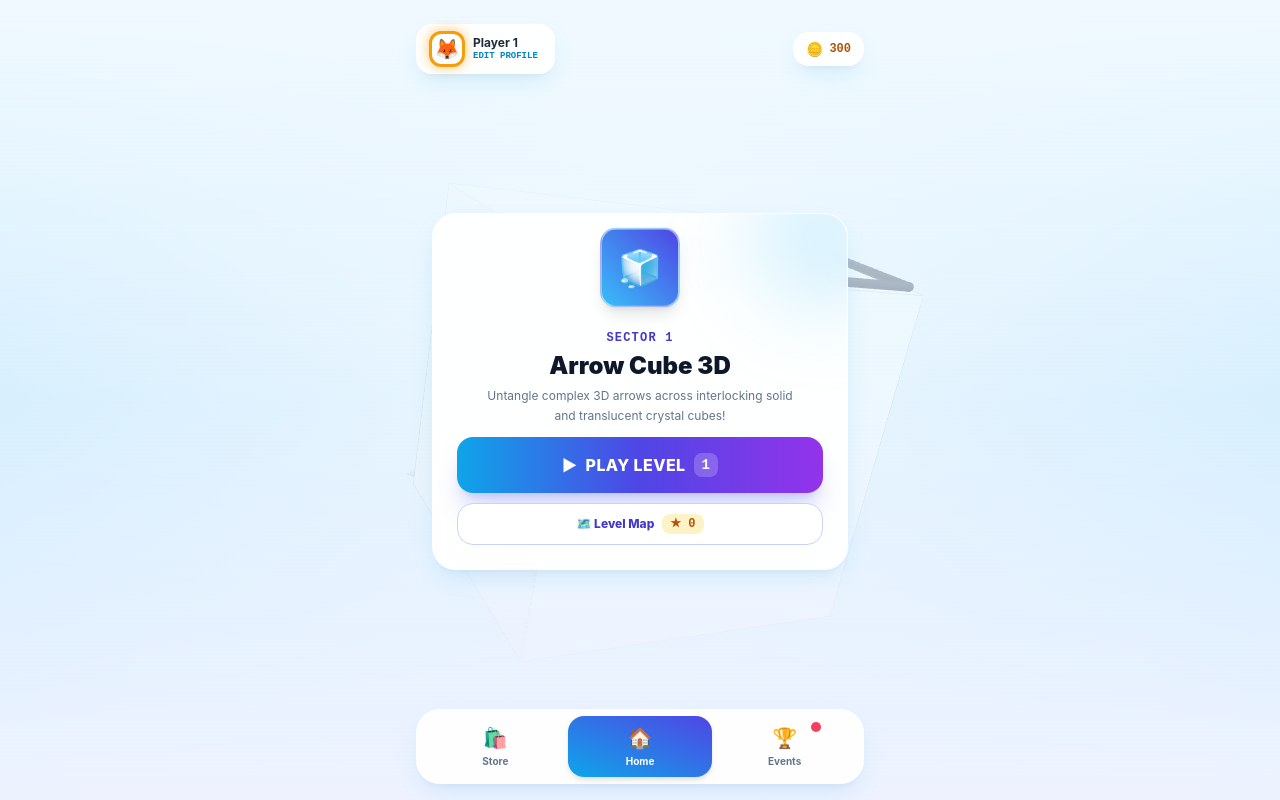
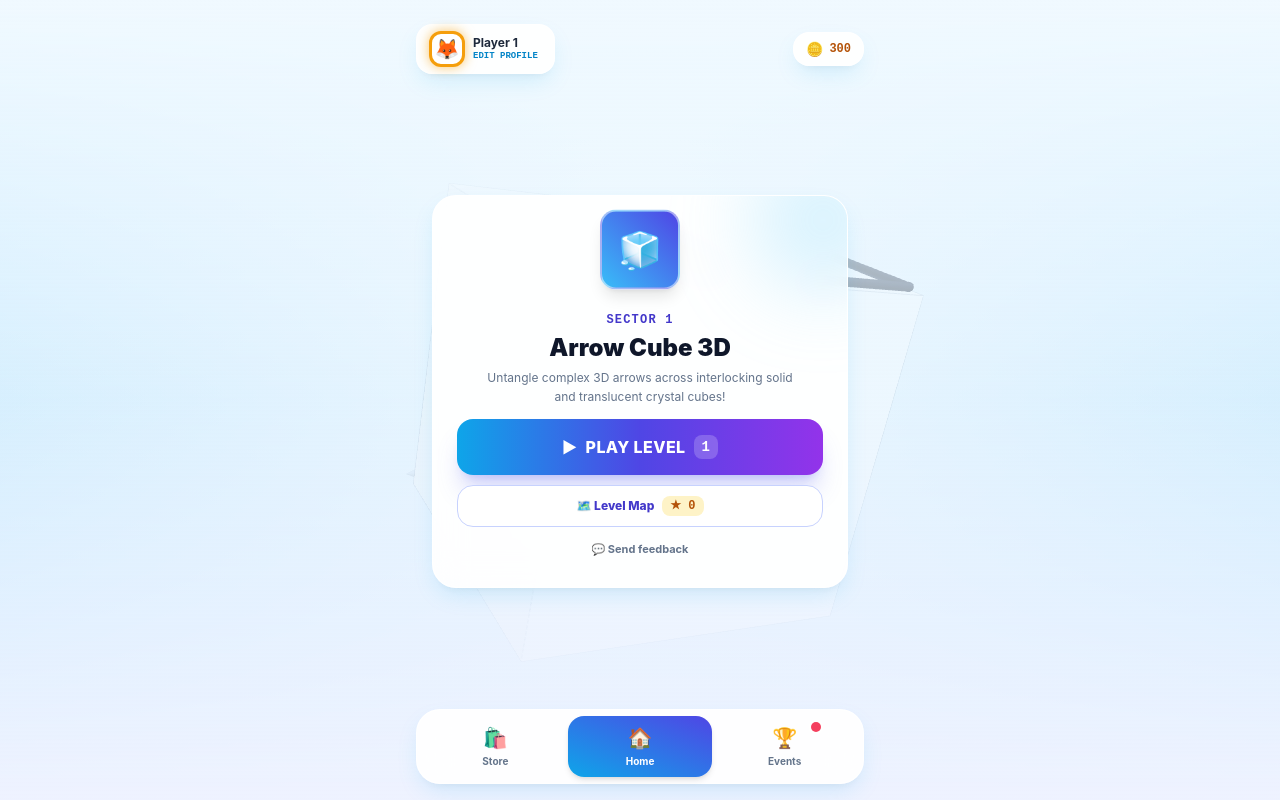
Before and after one commit to ebyb65/arrow-cube-3d, a website: page index.html in a window 1280 px wide. Drawn offline with nearby package versions, Linux system fonts and the light colour scheme; files that its build step writes are made by us from their sources; animation ran at ten frames a second; a web font is replaced by a local one.

Commit message:
Send feedback button for testers (home and profile), version 1.0.7 (code 8)
Opens the player's email app with subject and game version filled in;
nothing is sent automatically. Splash shows the real version.

Co-Authored-By: Claude Opus 5.5 <noreply@anthropic.com>
Claude-Session: https://claude.ai/code/session_01NJUEsUAmWTp2Tr3uh6x4iJ

```diff
--- a/index.html
+++ b/index.html
@@ -112,7 +112,7 @@
     <!-- App Version at bottom -->
     <div class="text-center">
       <div class="text-xs font-semibold text-slate-600">Yebee Games 2026</div>
-      <div class="text-[10px] text-slate-400 mono-font font-bold mt-0.5">Version 1.0.0 • Google Play Release</div>
+      <div id="splash-version" class="text-[10px] text-slate-400 mono-font font-bold mt-0.5">Version 1.0.7</div>
     </div>
   </div>
 
@@ -214,6 +214,9 @@
         <button id="btn-home-chest" class="hidden w-full mt-2 py-2 px-4 rounded-2xl bg-gradient-to-r from-amber-100 to-orange-100 border border-amber-300 active:scale-95 transition text-xs font-extrabold text-amber-800 flex items-center justify-center gap-2">
           <span>🎁</span><span id="home-chest-text">Chest</span>
         </button>
+        <a id="btn-home-feedback" href="mailto:support@yebeegames.com" class="feedback-link block w-full mt-2 py-1.5 text-[11px] font-bold text-slate-500 hover:text-indigo-600 active:scale-95 transition">
+          💬 Send feedback
+        </a>
       </div>
     </div>
 
@@ -406,6 +409,14 @@
       <button id="btn-save-profile" class="w-full py-3 rounded-2xl bg-gradient-to-r from-sky-500 to-indigo-600 text-white font-bold text-xs uppercase tracking-wider shadow-md active:scale-95 transition">
         Save Profile
       </button>
+
+      <!-- Feedback: opens the player's email app (nothing is sent automatically) -->
+      <div class="mt-4 pt-3 border-t border-slate-200 text-center">
+        <a id="btn-profile-feedback" href="mailto:support@yebeegames.com" class="feedback-link block w-full py-2.5 rounded-2xl bg-white border border-indigo-200 hover:bg-indigo-50 active:scale-95 transition text-xs font-extrabold text-indigo-700">
+          💬 Send feedback
+        </a>
+        <p class="text-[10px] text-slate-500 mt-1.5">Ideas, bugs, too hard or too easy? Write to <span id="feedback-email-text" class="font-bold select-all">support@yebeegames.com</span></p>
+      </div>
     </div>
   </div>
 
@@ -869,6 +880,18 @@
     const ENABLE_LEVEL_JUMP = false;
     const AD_DEBUG = true; // closed testing: show why a video is unavailable. Set false for production.
     const IAP_ENABLED = false; // Turn on only after real Google Play Billing is integrated
+    const APP_VERSION = '1.0.7'; // keep in step with VERSION_NAME in .github/workflows/android-build.yml
+    const FEEDBACK_EMAIL = 'support@yebeegames.com'; // same contact as privacy_policy.html
+
+    // "Send feedback": a plain mailto link, so the player sees and edits everything before sending.
+    function feedbackMailto() {
+      let level = 1;
+      try { level = AppState.maxUnlockedLevel || 1; } catch (e) {}
+      const subject = 'Arrow Cube 3D feedback (v' + APP_VERSION + ')';
+      const body = '\n\n---\nGame version: ' + APP_VERSION + '\nHighest level: ' + level +
+        '\nDevice: ' + (navigator.userAgent || '').slice(0, 200);
+      return 'mailto:' + FEEDBACK_EMAIL + '?subject=' + encodeURIComponent(subject) + '&body=' + encodeURIComponent(body);
+    }
 
     // App State Management (Stored in localStorage)
     const AppState = {
@@ -3132,6 +3155,14 @@
         frameGrid.appendChild(btn);
       });
 
+      document.querySelectorAll('.feedback-link').forEach(a => {
+        a.href = feedbackMailto();
+        // Refresh just before the email app opens so the level number is current.
+        a.addEventListener('click', () => { a.href = feedbackMailto(); });
+      });
+      document.getElementById('feedback-email-text').textContent = FEEDBACK_EMAIL;
+      document.getElementById('splash-version').textContent = 'Version ' + APP_VERSION;
+
       document.getElementById('btn-open-profile').addEventListener('click', () => {
         document.getElementById('input-player-name').value = AppState.playerName;
         document.getElementById('modal-profile').classList.remove('hidden');
--- a/package.json
+++ b/package.json
@@ -1,6 +1,6 @@
 {
   "name": "arrow-cube-3d",
-  "version": "1.0.6",
+  "version": "1.0.7",
   "description": "3D spatial puzzle game for Android - Arrow Cube 3D by Yebee Games",
   "author": "Yebee Games",
   "private": true,
```
Also changed, not shown: .github/workflows/android-build.yml.
